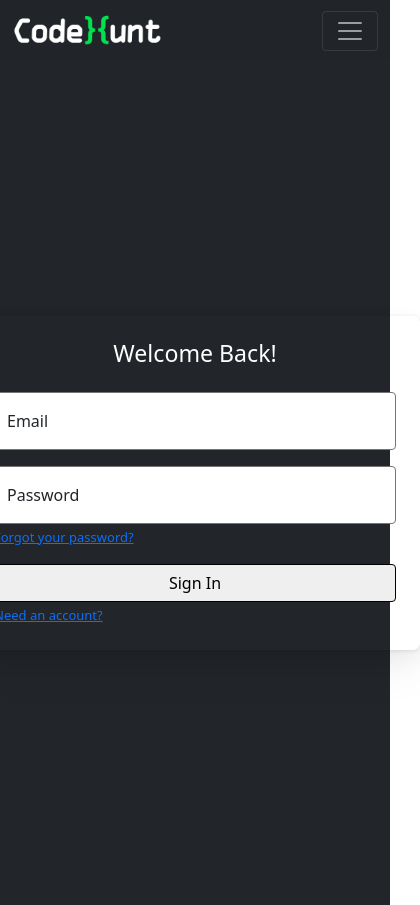
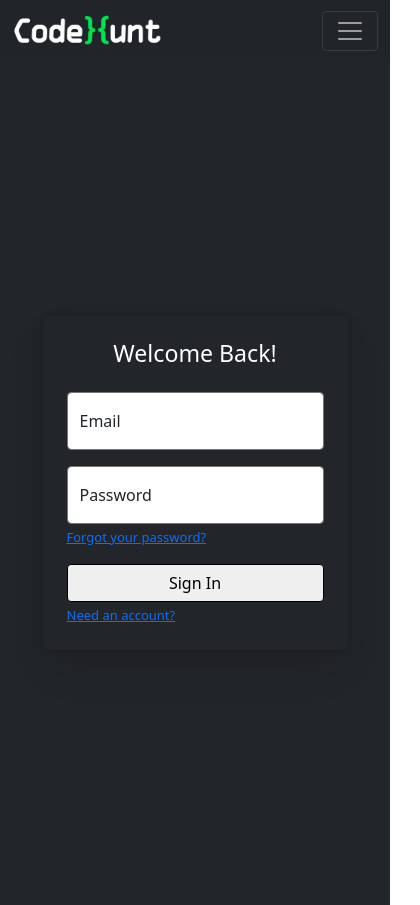
Before and after one commit to software-students-spring2022/final-project-codehunt, a React (Create React App) app in the folder front-end/: page /login in a window 390 px wide. Shown: the whole page, 420 px wide, since content can reach past the window. Built offline with nearby package versions, Linux system fonts and the light colour scheme.

Commit message:
made user forms more mobile friendly

```diff
--- a/front-end/src/AccRecovery.css
+++ b/front-end/src/AccRecovery.css
@@ -24,12 +24,12 @@
   width: 100%;
 }
 
-.wmin450 {
-  min-width: 450px;
+.m24 {
+  margin: 24px;
 }
 
-.wmax450 {
-  max-width: 450px;
+.mb24 {
+  margin-bottom: 24px;
 }
 
 .bar-lg {
@@ -40,10 +40,6 @@
   box-shadow: 0 10px 25px rgb(0 0 0 / 5%), 0 20px 48px rgb(0 0 0 / 5%), 0 1px 4px rgb(0 0 0 / 10%);
 }
 
-.mb24 {
-  margin-bottom: 24px;
-}
-
 .c-white {
   color: white;
 }
--- a/front-end/src/AccRecovery.js
+++ b/front-end/src/AccRecovery.js
@@ -6,11 +6,11 @@ import "./AccRecovery.css"
 export default function Signin() {
   return (
     <div className="flex-container flex-center">
-      <Form className="p24 wmin450 bar-lg auth-shadow">
-        <div className="mb24 wmax450 c-white">
+      <Form className="col-md-4 m24 p24 bar-lg auth-shadow">
+        <p className="mb24 wmax450 c-white">
           Forgot your account’s password or having trouble logging in?
           Enter your email address and we’ll send you a recovery link.
-        </div>
+        </p>
         <Form.Group className="mb-3" controlId="formSignin">
           <FloatingLabel
             controlId="floatingInput"
--- a/front-end/src/Login.css
+++ b/front-end/src/Login.css
@@ -24,8 +24,12 @@
   width: 100%;
 }
 
-.wmin450 {
-  min-width: 450px;
+.m24 {
+  margin: 24px;
+}
+
+.mb24 {
+  margin-bottom: 24px;
 }
 
 .bar-lg {
@@ -36,10 +40,6 @@
   box-shadow: 0 10px 25px rgb(0 0 0 / 5%), 0 20px 48px rgb(0 0 0 / 5%), 0 1px 4px rgb(0 0 0 / 10%);
 }
 
-.mb24 {
-  margin-bottom: 24px;
-}
-
 .c-white {
   color: white;
 }
--- a/front-end/src/Login.js
+++ b/front-end/src/Login.js
@@ -6,7 +6,7 @@ import "./Login.css"
 export default function Login() {
   return (
     <div className="flex-container flex-center">
-      <Form className="p24 wmin450 bar-lg auth-shadow">
+      <Form className="col-md-4 m24 p24 bar-lg auth-shadow">
         <h3 className="ta-center mb24 c-white">Welcome Back!</h3>
         <Form.Group className="mb-3" controlId="formSignin">
           <FloatingLabel
--- a/front-end/src/Signup.css
+++ b/front-end/src/Signup.css
@@ -24,8 +24,12 @@
   width: 100%;
 }
 
-.wmin450 {
-  min-width: 450px;
+.m24 {
+  margin: 24px;
+}
+
+.mb24 {
+  margin-bottom: 24px;
 }
 
 .bar-lg {
@@ -36,10 +40,6 @@
   box-shadow: 0 10px 25px rgb(0 0 0 / 5%), 0 20px 48px rgb(0 0 0 / 5%), 0 1px 4px rgb(0 0 0 / 10%);
 }
 
-.mb24 {
-  margin-bottom: 24px;
-}
-
 .c-white {
   color: white;
 }
--- a/front-end/src/Signup.js
+++ b/front-end/src/Signup.js
@@ -6,7 +6,7 @@ import "./Signup.css"
 export default function Signup() {
   return (
     <div className="flex-container flex-center">
-      <Form className="p24 wmin450 bar-lg auth-shadow">
+      <Form className="col-md-4 m24 p24 bar-lg auth-shadow">
         <h3 className="ta-center mb24 c-white">Create an Account</h3>
         <Form.Group className="mb-3" controlId="formSignin">
           <FloatingLabel
```
